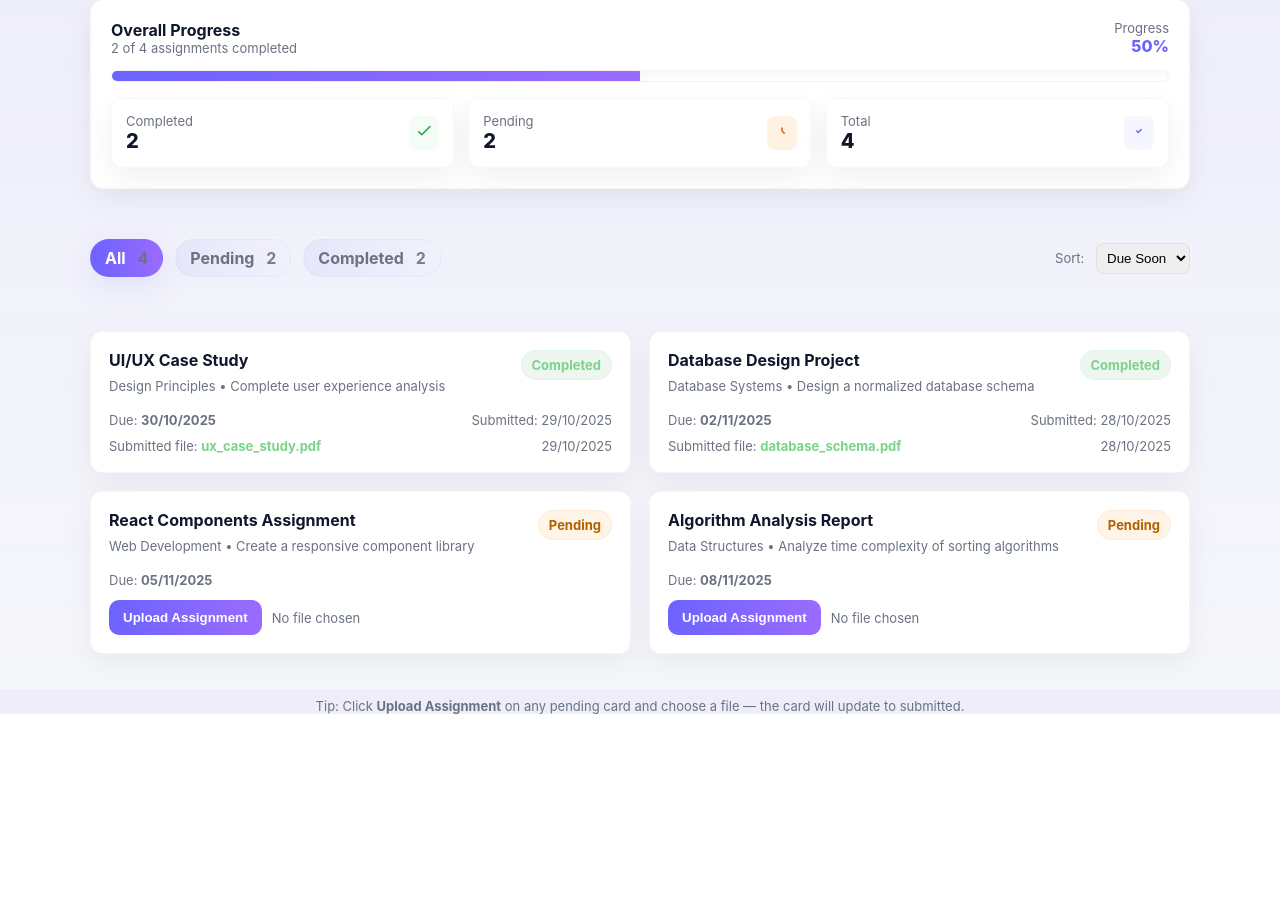
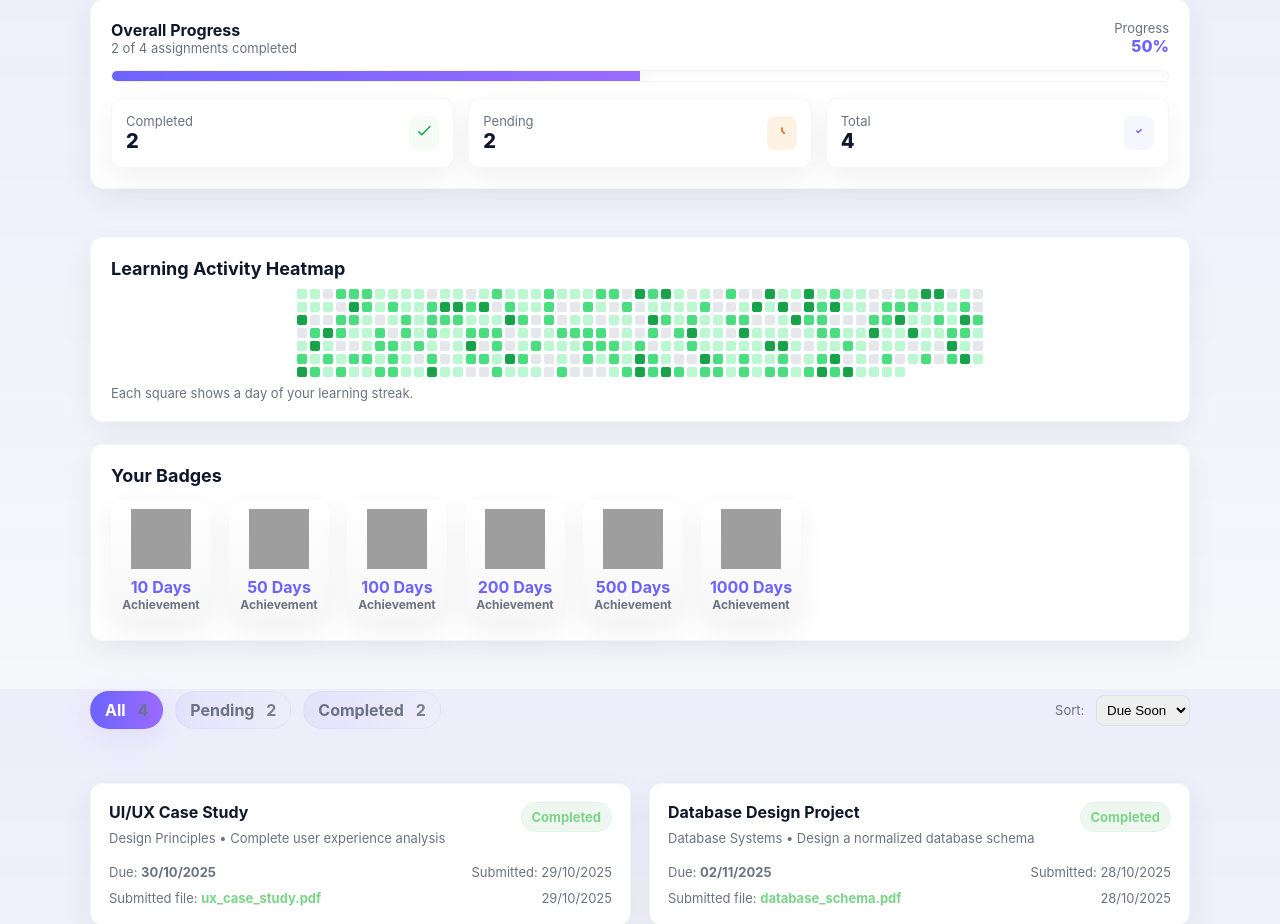
Before and after one commit to Pratyush117799/eduquestt, a Django app: page /dashboard/ in a window 1280 px wide. Shown: the part 111-1035 px from the top of the page. Before the commit the page ends 825 px from the top, so only its background shows below. Run offline with Django 5.2, Linux system fonts and the light colour scheme; a user stored in the database is signed in; grey boxes are pictures that could not be loaded.

Commit message:
Added Heat map + Badges

```diff
--- a/edu_app/templates/dashboard.html
+++ b/edu_app/templates/dashboard.html
@@ -61,6 +61,39 @@
   .progress-mini{color:var(--muted);font-size:13px}
   .progress-bar-wrap{background:linear-gradient(180deg, rgba(0,0,0,0.02), transparent);height:12px;border-radius:999px;overflow:hidden;border:1px solid rgba(0,0,0,0.04)}
   .progress-bar{height:100%;width:0%;background:linear-gradient(90deg,var(--accent-1),var(--accent-2));box-shadow:0 6px 18px rgba(108,99,255,0.12);transition:width .9s ease-in-out}
+
+  /* ==== HEATMAP ==== */
+.heatmap-grid{
+  display:grid;
+  grid-template-columns:repeat(53,10px);
+  gap:3px;
+  justify-content:center;
+}
+.heat-cell{
+  width:10px;height:10px;border-radius:2px;
+  background:#e5e7eb;transition:background .3s;
+}
+.heat-cell[data-level="1"]{background:#bbf7d0;}
+.heat-cell[data-level="2"]{background:#4ade80;}
+.heat-cell[data-level="3"]{background:#16a34a;}
+.heat-cell[data-level="4"]{background:#166534;}
+
+/* ==== BADGES ==== */
+.badges-grid{
+  display:flex;
+  flex-wrap:wrap;
+  gap:18px;
+}
+.badge{
+  width:100px;height:120px;
+  background:linear-gradient(180deg,var(--card),rgba(0,0,0,0.03));
+  border-radius:12px;box-shadow:var(--shadow);
+  display:flex;flex-direction:column;align-items:center;justify-content:center;
+  font-weight:700;color:var(--accent-1);
+}
+.badge img{width:60px;height:60px;margin-bottom:8px;}
+.badge small{color:var(--muted);font-size:12px;text-align:center;}
+
 
   /* Stats row */
   .stats{display:flex;gap:14px;flex-wrap:wrap;margin-top:16px}
@@ -166,6 +199,28 @@
       </div>
     </div>
   </div>
+
+  <!-- ===== PERFORMANCE SECTION ===== -->
+<div class="performance-section" style="display:grid;gap:22px;margin-top:28px">
+
+  <!-- HEATMAP -->
+  <div class="card heatmap-card" style="padding:20px">
+    <h2 style="font-size:18px;margin-bottom:10px">Learning Activity Heatmap</h2>
+    <div id="heatmap" class="heatmap-grid"></div>
+    <p style="color:var(--muted);font-size:13px;margin-top:8px">
+      Each square shows a day of your learning streak.
+    </p>
+  </div>
+
+  <!-- BADGES -->
+  <div class="card badges-card" style="padding:20px">
+    <h2 style="font-size:18px;margin-bottom:14px">Your Badges</h2>
+    <div id="badgesGrid" class="badges-grid"></div>
+  </div>
+
+</div>
+
+
 
   <!-- TABS -->
   <div style="display:flex;align-items:center;justify-content:space-between;gap:12px;margin-top:8px">
@@ -373,6 +428,57 @@ window.addEventListener('keydown',(e)=>{
     html.setAttribute('data-theme', isDark ? 'light' : 'dark');
   }
 });
+/* ====== Heatmap + Badges Demo ====== */
+
+// Generate mock activity (past 365 days)
+function renderHeatmap() {
+  const container = document.getElementById("heatmap");
+  const days = 365;
+  const today = new Date();
+  container.innerHTML = "";
+  for (let i = days - 1; i >= 0; i--) {
+    const d = new Date(today);
+    d.setDate(today.getDate() - i);
+    const cell = document.createElement("div");
+    cell.className = "heat-cell";
+    // random level for demo
+    const lvl = Math.random() < 0.2 ? 0 :
+                Math.random() < 0.5 ? 1 :
+                Math.random() < 0.8 ? 2 :
+                Math.random() < 0.95 ? 3 : 4;
+    if (lvl > 0) cell.dataset.level = lvl;
+    container.appendChild(cell);
+  }
+}
+
+// Badges (you can replace icons later)
+const badges = [
+  {days:10, img:"https://cdn-icons-png.flaticon.com/512/190/190411.png"},
+  {days:50, img:"https://cdn-icons-png.flaticon.com/512/190/190411.png"},
+  {days:100, img:"https://cdn-icons-png.flaticon.com/512/190/190411.png"},
+  {days:200, img:"https://cdn-icons-png.flaticon.com/512/190/190411.png"},
+  {days:500, img:"https://cdn-icons-png.flaticon.com/512/190/190411.png"},
+  {days:1000, img:"https://cdn-icons-png.flaticon.com/512/190/190411.png"},
+];
+
+function renderBadges() {
+  const grid = document.getElementById("badgesGrid");
+  badges.forEach(b => {
+    const div = document.createElement("div");
+    div.className = "badge";
+    div.innerHTML = `
+      <img src="${b.img}" alt="Badge ${b.days} days">
+      <div>${b.days} Days</div>
+      <small>Achievement</small>
+    `;
+    grid.appendChild(div);
+  });
+}
+
+// initialize
+renderHeatmap();
+renderBadges();
+
 </script>
 </body>
 </html>
```
